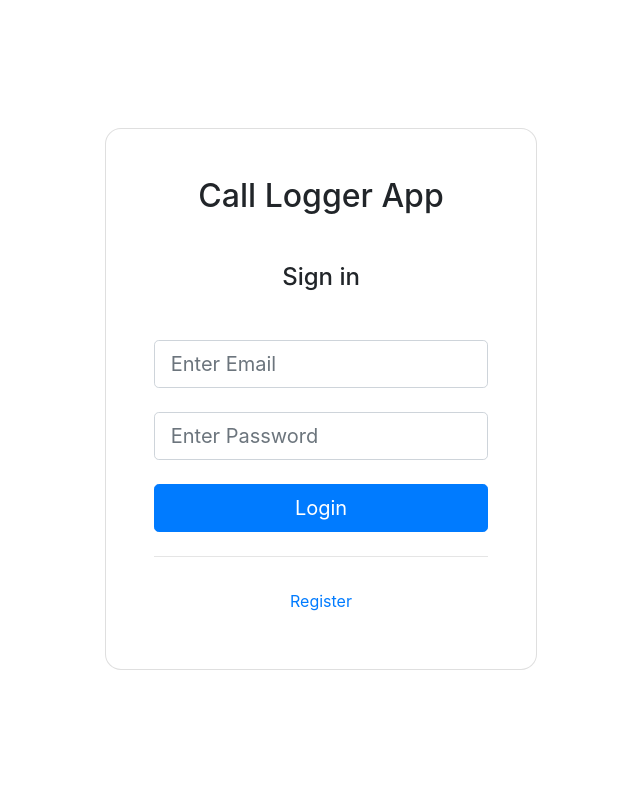
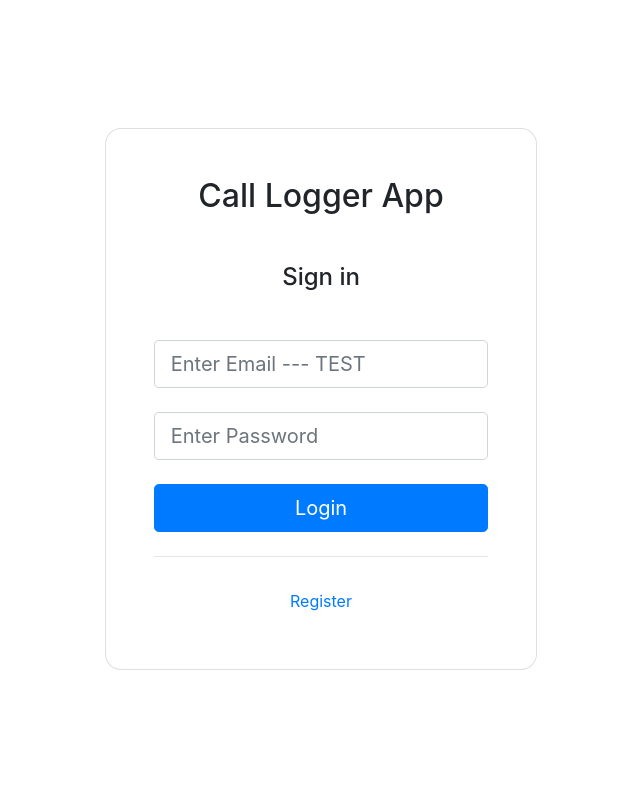
Before and after one commit to alexc54/CallLoggerApp, a Flask app: page /login in a window 1280 px wide. Shown: the part 57-856 px from the top of the page, without its empty margins (319-959 px from the left). Run offline with Flask 3, Linux system fonts and the light colour scheme; some libraries are stand-ins or nearby versions.

Commit message:
Update login screen test

```diff
--- a/website/templates/auth/login.html
+++ b/website/templates/auth/login.html
@@ -18,7 +18,7 @@ content %}
                   class="form-control form-control-lg"
                   id="email"
                   name="email"
-                  placeholder="Enter Email"
+                  placeholder="Enter Email --- TEST"
                   required
                 />
               </div>
```
